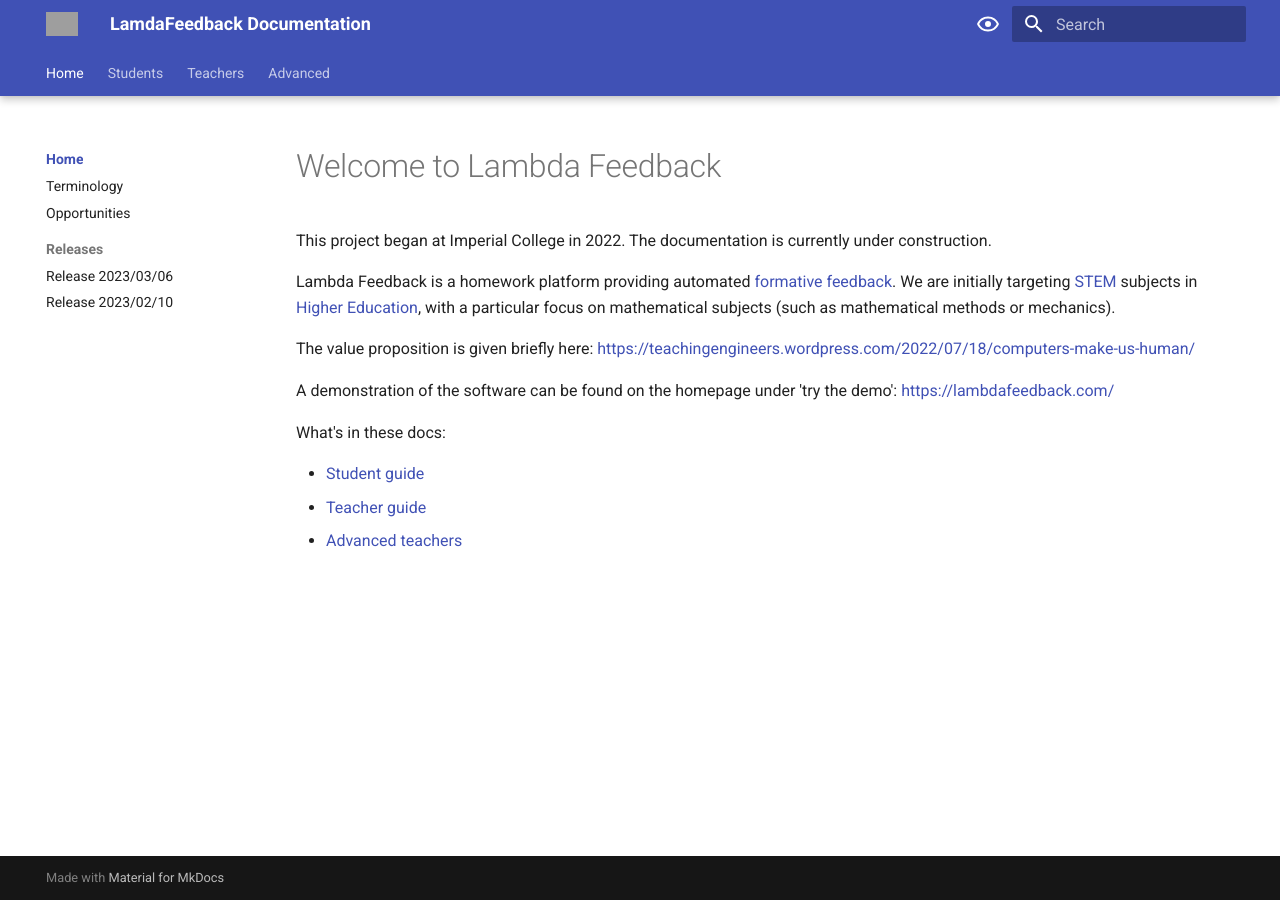
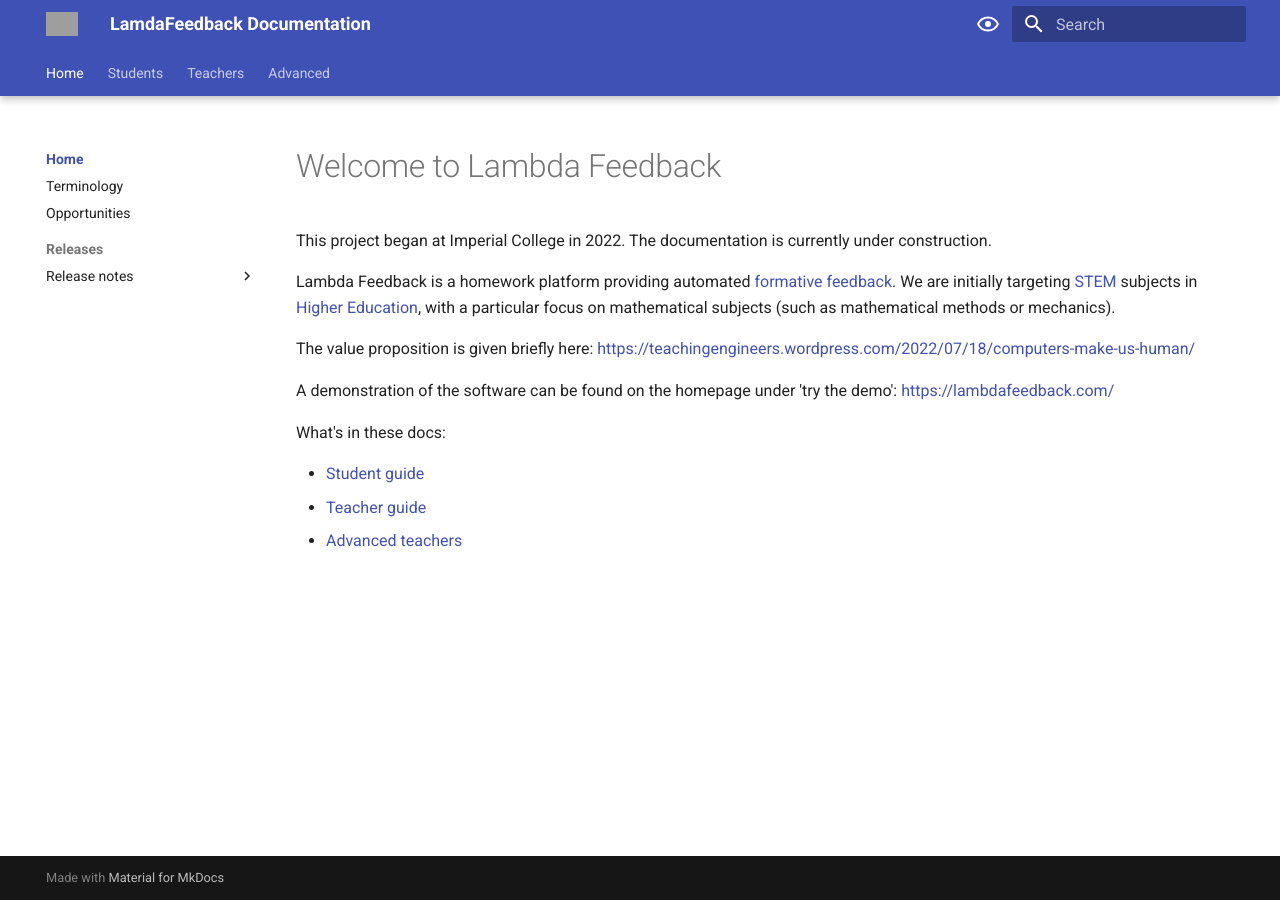
Before and after one commit to lambda-feedback/user-documentation, an MkDocs documentation site: the page built from docs/index.md, in a window 1280 px wide. Built offline with MkDocs 1.6.1 and Material for MkDocs 9.7.7, drawn with Linux system fonts in a browser that asks for light colours; grey boxes are pictures that could not be loaded.

Commit message:
Re-organised

```diff
--- a/docs/releases/index.md
+++ b/docs/releases/index.md
@@ -1,3 +1,4 @@
 # Releases
 
-This section contains release notes for all releases to production.
+- [2023/03/06](release_2023_03_06.md)
+- [2023/02/10](release_2023_02_10.md)
--- a/mkdocs.yml
+++ b/mkdocs.yml
@@ -11,10 +11,12 @@
   - Home:
       - "index.md"
       - Terminology: "terminology.md"
-      - Opportunities: "opportunities"
+      - Opportunities: "opportunities.md"
       - Releases:
-          - Release 2023/03/06: "releases/release_2023_03_06.md"
-          - Release 2023/02/10: "releases/release_2023_02_10.md"
+          - Release notes:
+              - "releases/index.md"
+              - 2023/03/06: "releases/release_2023_03_06.md"
+              - 2023/02/10: "releases/release_2023_02_10.md"
 
   - Students:
       - "student/index.md"
```
Also changed, not shown: docs/index.md (+0 -1 lines).
